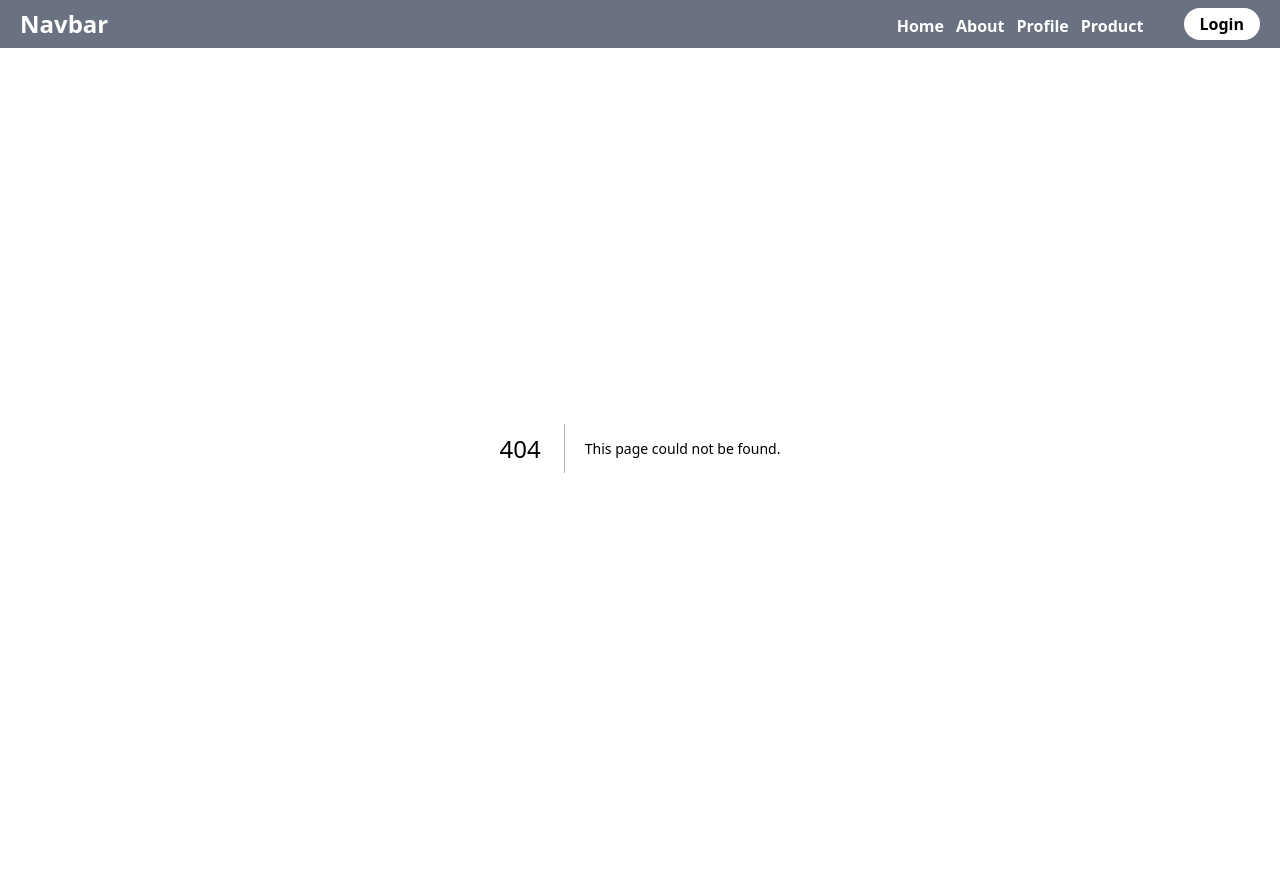
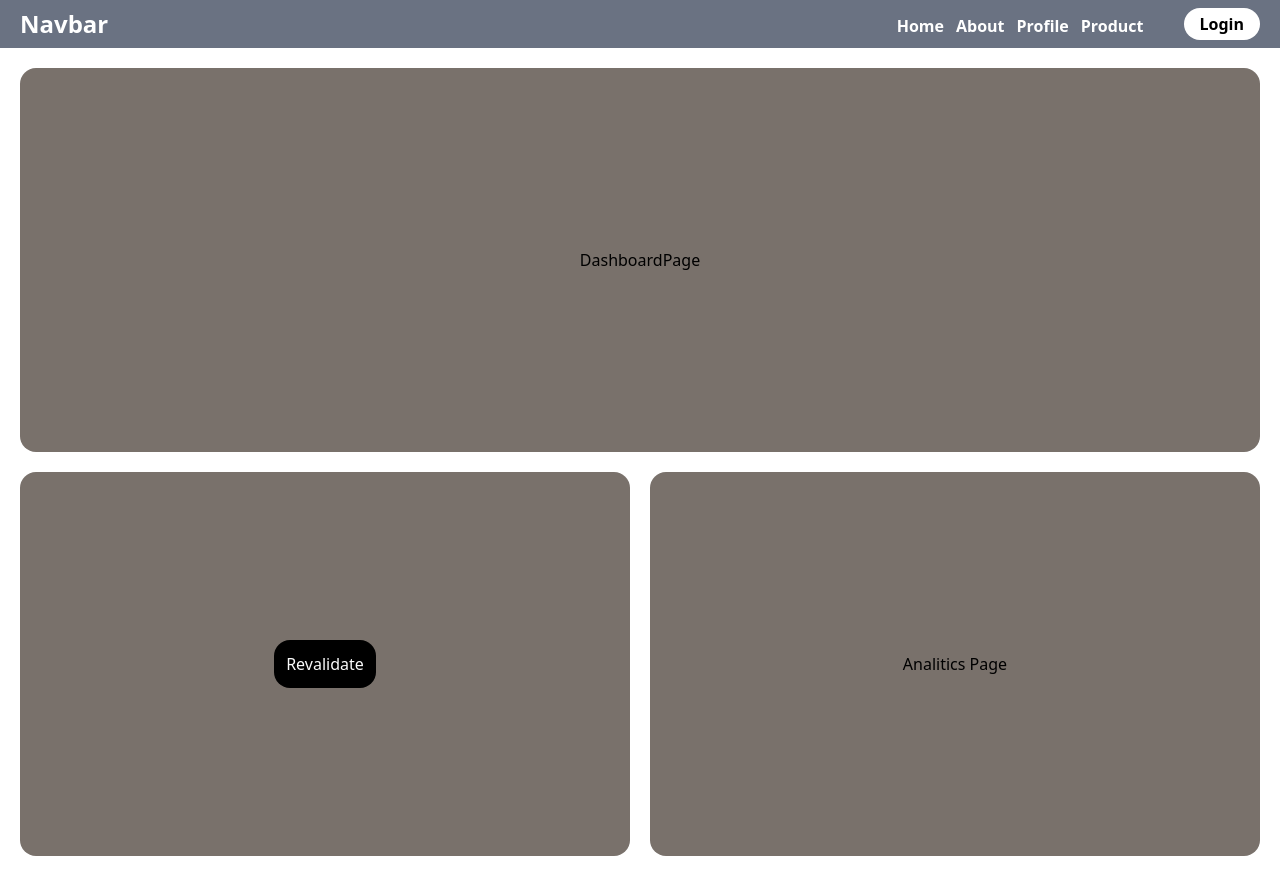
Before and after one commit to ilhambonardoo/next-app-router, a Next.js app: page /dashboard in a window 1280 px wide. Before the commit this address had no page. Before the commit the page ends 848 px from the top, so only its background shows below. Built offline with nearby package versions, Linux system fonts and the light colour scheme.

Commit message:
Membuat parallel routes dimana kita bisa merender lebih dari 1 page/komponen di 1 path yang sama

```diff
--- /dev/null
+++ b/src/app/(admin)/dashboard/@analytics/page.tsx
@@ -0,0 +1,7 @@
+export default function AnaliticsPage() {
+  return (
+    <div className="flex justify-center items-center w-3/6 h-96 bg-stone-500 rounded-2xl">
+      Analitics Page
+    </div>
+  );
+}
--- /dev/null
+++ b/src/app/(admin)/dashboard/@payments/default.tsx
@@ -0,0 +1,3 @@
+export default function Default() {
+  return null;
+}
--- a/src/app/(admin)/dashboard/product/page.tsx
+++ b/src/app/(admin)/dashboard/@products/page.tsx
@@ -22,6 +22,7 @@ export default function AdminProductPage() {
   };
   return (
     <>
+      <div className="w-3/6 bg-stone-500 h-96 rounded-2xl flex justify-center items-center">
         <h1>{status}</h1>
         <div
           className="bg-black text-zinc-50 p-3 m-5 w-fit  cursor-pointer rounded-2xl"
@@ -31,6 +32,7 @@ export default function AdminProductPage() {
         >
           Revalidate
         </div>
+      </div>
     </>
   );
 }
--- /dev/null
+++ b/src/app/(admin)/dashboard/layout.tsx
@@ -0,0 +1,24 @@
+const layout = ({
+  children,
+  products,
+  analytics,
+  payments,
+}: {
+  children: React.ReactNode;
+  products: React.ReactNode;
+  analytics: React.ReactNode;
+  payments: React.ReactNode;
+}) => {
+  return (
+    <div className="p-5">
+      <div>{children}</div>
+      <div className="flex justify-center items-center mt-5 gap-5">
+        {products}
+        {analytics}
+      </div>
+      <div className="mt-5">{payments}</div>
+    </div>
+  );
+};
+
+export default layout;
--- /dev/null
+++ b/src/app/(admin)/dashboard/page.tsx
@@ -0,0 +1,9 @@
+const DashboardPage = () => {
+  return (
+    <div className="w-full bg-stone-500 h-96 justify-center flex items-center rounded-2xl">
+      DashboardPage
+    </div>
+  );
+};
+
+export default DashboardPage;
```
Lines whose indentation alone changed are shown as unchanged.
